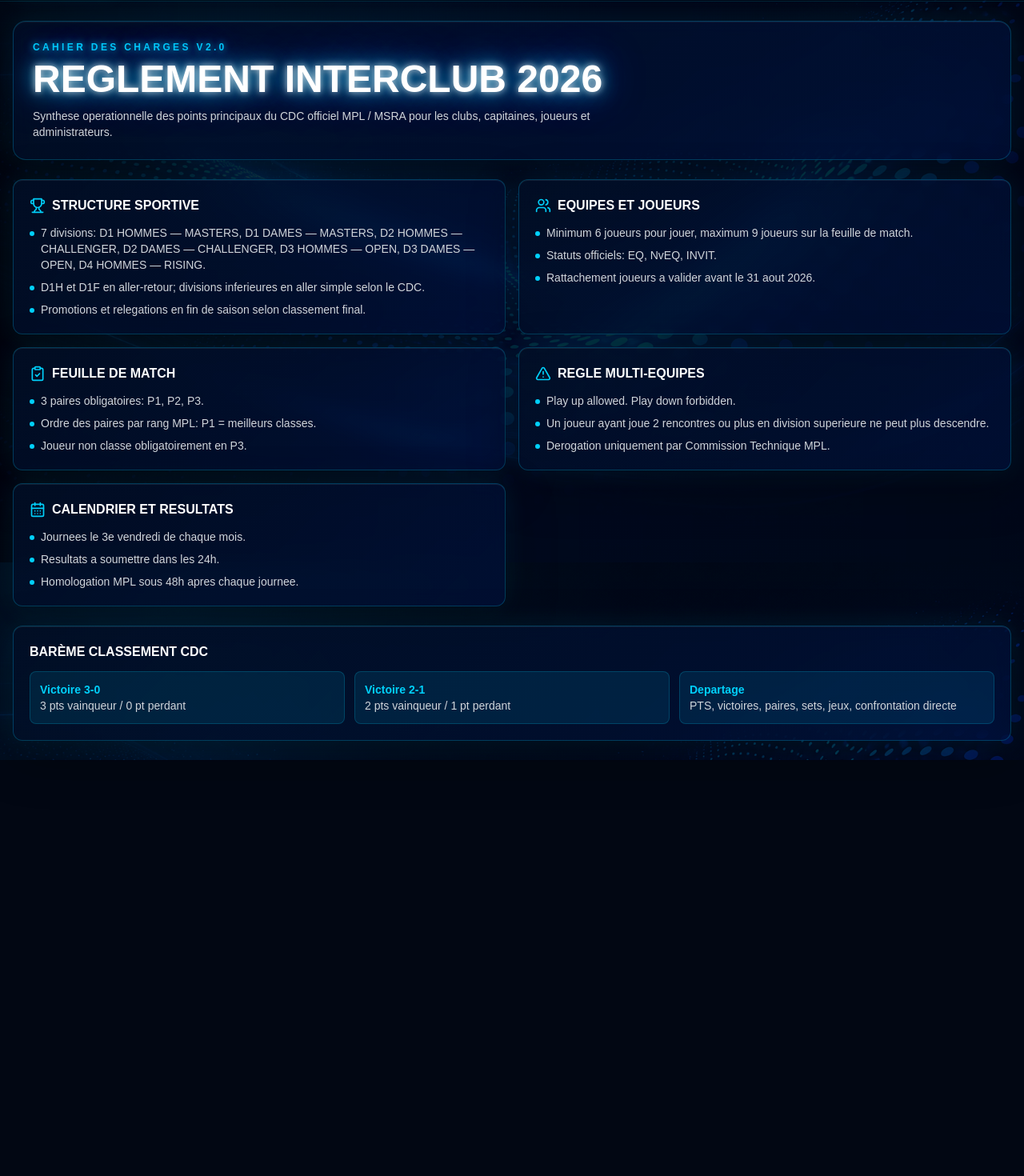
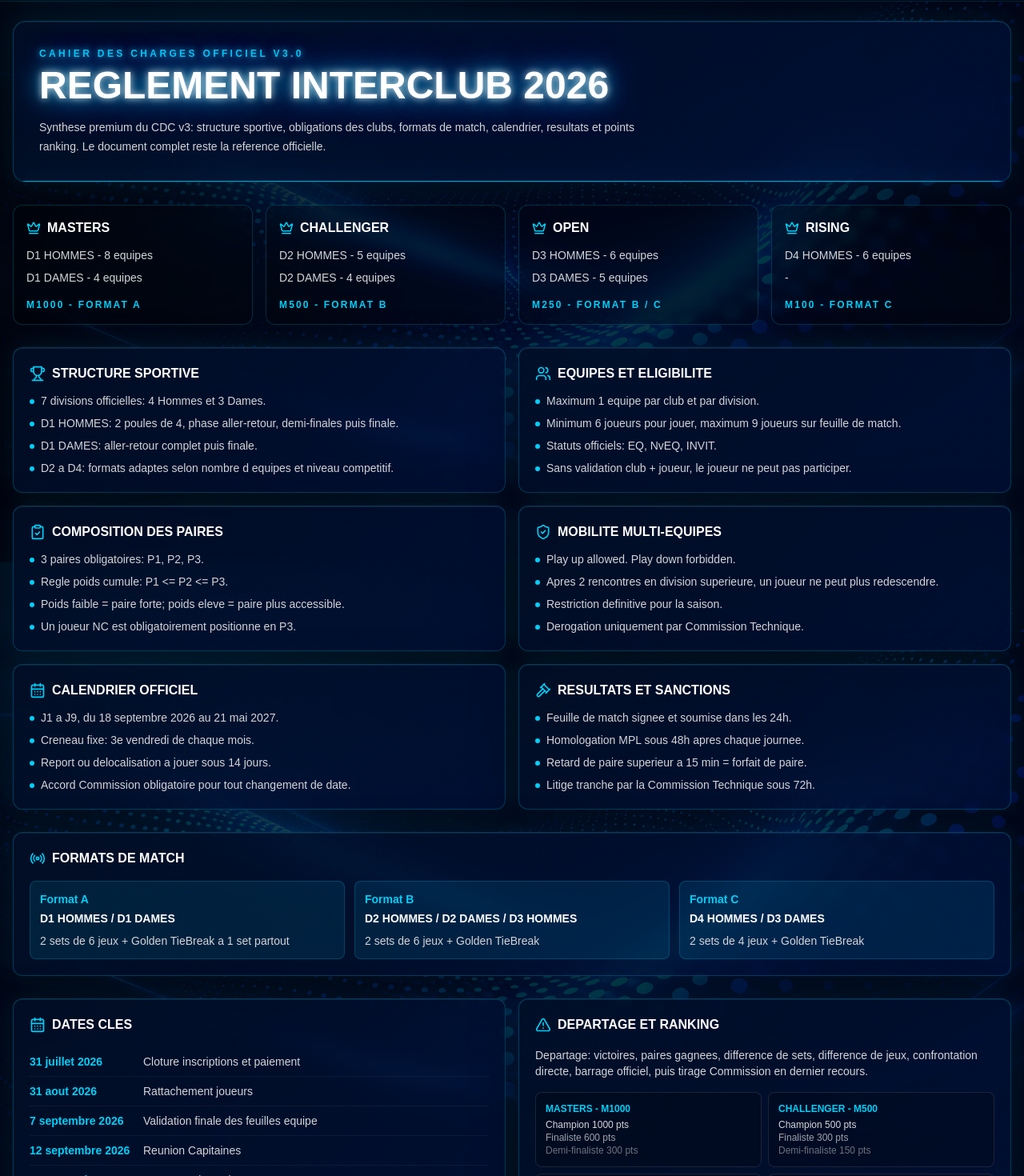
Before and after one commit to cboxbow/mpl-interclub-dashboard, a Next.js app: page /rules in a window 1280 px wide. Shown: the part 97-1567 px from the top of the page at 80% size. Before the commit the page ends 1047 px from the top, so only its background shows below. Built offline with nearby package versions, Linux system fonts and the light colour scheme.

Commit message:
feat: align site with CDC v3

```diff
--- a/src/app/calendar/page.tsx
+++ b/src/app/calendar/page.tsx
@@ -4,6 +4,16 @@ import { CalendarDays, ShieldCheck } from 'lucide-react'
 import Link from 'next/link'
 
 export const revalidate = 3600
+
+const cdcNotes: Record<number, string> = {
+  1: "Coup d'envoi officiel",
+  4: 'Finale D2 Dames',
+  5: 'Finale D3 Dames',
+  6: 'Fin poules D1 Dames',
+  7: 'Demi-finales D1 Hommes + finale D1 Dames',
+  8: 'Grande finale D1 Hommes + finales D3/D4 Hommes',
+  9: 'Finale D2 Hommes + cloture saison',
+}
 
 export default async function CalendarPage() {
   const sb = getSupabaseAdmin()
@@ -35,7 +45,7 @@ export default async function CalendarPage() {
             <p className="text-sm text-cyan mt-2 font-semibold uppercase tracking-[0.18em]">
               Every club. Every player. Every point counts.
             </p>
-            <p className="text-sm text-gray-400 mt-1">3e vendredi de chaque mois</p>
+            <p className="text-sm text-gray-400 mt-1">CDC v3.0 - J1 a J9, 3e vendredi de chaque mois</p>
           </div>
           <div className="flex items-start gap-3 rounded-xl border border-cyan/20 bg-cyan/10 p-3 max-w-md">
             <ShieldCheck size={20} className="text-cyan shrink-0 mt-0.5"/>
@@ -67,6 +77,11 @@ export default async function CalendarPage() {
                 <div>
                   <div className="font-bold text-cyan text-lg">J{j.number}</div>
                   <div className="text-sm text-gray-300">{j.label}</div>
+                  {cdcNotes[j.number] && (
+                    <div className="mt-1 text-xs font-semibold uppercase tracking-[0.14em] text-cyan/80">
+                      {cdcNotes[j.number]}
+                    </div>
+                  )}
                 </div>
                 <div className={`text-xs px-2 py-0.5 rounded-full font-medium
                   ${j.status==='completed' ? 'bg-green-500/20 text-green-400'
--- a/src/app/rules/page.tsx
+++ b/src/app/rules/page.tsx
@@ -1,105 +1,207 @@
-import { AlertTriangle, CalendarDays, ClipboardCheck, Trophy, Users } from 'lucide-react'
+import { AlertTriangle, CalendarDays, ClipboardCheck, Crown, Gavel, Radio, ShieldCheck, Trophy, Users } from 'lucide-react'
 
-const sections = [
+const divisionPyramid = [
+  { level: 'MASTERS', men: 'D1 HOMMES - 8 equipes', women: 'D1 DAMES - 4 equipes', ranking: 'M1000', format: 'Format A' },
+  { level: 'CHALLENGER', men: 'D2 HOMMES - 5 equipes', women: 'D2 DAMES - 4 equipes', ranking: 'M500', format: 'Format B' },
+  { level: 'OPEN', men: 'D3 HOMMES - 6 equipes', women: 'D3 DAMES - 5 equipes', ranking: 'M250', format: 'Format B / C' },
+  { level: 'RISING', men: 'D4 HOMMES - 6 equipes', women: '-', ranking: 'M100', format: 'Format C' },
+]
+
+const keyDates = [
+  ['31 juillet 2026', 'Cloture inscriptions et paiement'],
+  ['31 aout 2026', 'Rattachement joueurs'],
+  ['7 septembre 2026', 'Validation finale des feuilles equipe'],
+  ['12 septembre 2026', 'Reunion Capitaines'],
+  ['18 septembre 2026', 'J1 - Coup d envoi'],
+  ['16 avril 2027', 'Grande finale D1 HOMMES Masters'],
+  ['21 mai 2027', 'Finale D2 HOMMES et cloture saison'],
+]
+
+const cards = [
   {
     icon: Trophy,
     title: 'Structure sportive',
     items: [
-      '7 divisions: D1 HOMMES — MASTERS, D1 DAMES — MASTERS, D2 HOMMES — CHALLENGER, D2 DAMES — CHALLENGER, D3 HOMMES — OPEN, D3 DAMES — OPEN, D4 HOMMES — RISING.',
-      'D1H et D1F en aller-retour; divisions inferieures en aller simple selon le CDC.',
-      'Promotions et relegations en fin de saison selon classement final.',
+      '7 divisions officielles: 4 Hommes et 3 Dames.',
+      'D1 HOMMES: 2 poules de 4, phase aller-retour, demi-finales puis finale.',
+      'D1 DAMES: aller-retour complet puis finale.',
+      'D2 a D4: formats adaptes selon nombre d equipes et niveau competitif.',
     ],
   },
   {
     icon: Users,
-    title: 'Equipes et joueurs',
+    title: 'Equipes et eligibilite',
     items: [
-      'Minimum 6 joueurs pour jouer, maximum 9 joueurs sur la feuille de match.',
+      'Maximum 1 equipe par club et par division.',
+      'Minimum 6 joueurs pour jouer, maximum 9 joueurs sur feuille de match.',
       'Statuts officiels: EQ, NvEQ, INVIT.',
-      'Rattachement joueurs a valider avant le 31 aout 2026.',
+      'Sans validation club + joueur, le joueur ne peut pas participer.',
     ],
   },
   {
     icon: ClipboardCheck,
-    title: 'Feuille de match',
+    title: 'Composition des paires',
     items: [
       '3 paires obligatoires: P1, P2, P3.',
-      'Ordre des paires par rang MPL: P1 = meilleurs classes.',
-      'Joueur non classe obligatoirement en P3.',
+      'Regle poids cumule: P1 <= P2 <= P3.',
+      'Poids faible = paire forte; poids eleve = paire plus accessible.',
+      'Un joueur NC est obligatoirement positionne en P3.',
     ],
   },
   {
-    icon: AlertTriangle,
-    title: 'Regle multi-equipes',
+    icon: ShieldCheck,
+    title: 'Mobilite multi-equipes',
     items: [
       'Play up allowed. Play down forbidden.',
-      'Un joueur ayant joue 2 rencontres ou plus en division superieure ne peut plus descendre.',
-      'Derogation uniquement par Commission Technique MPL.',
+      'Apres 2 rencontres en division superieure, un joueur ne peut plus redescendre.',
+      'Restriction definitive pour la saison.',
+      'Derogation uniquement par Commission Technique.',
     ],
   },
   {
     icon: CalendarDays,
-    title: 'Calendrier et resultats',
+    title: 'Calendrier officiel',
     items: [
-      'Journees le 3e vendredi de chaque mois.',
-      'Resultats a soumettre dans les 24h.',
+      'J1 a J9, du 18 septembre 2026 au 21 mai 2027.',
+      'Creneau fixe: 3e vendredi de chaque mois.',
+      'Report ou delocalisation a jouer sous 14 jours.',
+      'Accord Commission obligatoire pour tout changement de date.',
+    ],
+  },
+  {
+    icon: Gavel,
+    title: 'Resultats et sanctions',
+    items: [
+      'Feuille de match signee et soumise dans les 24h.',
       'Homologation MPL sous 48h apres chaque journee.',
+      'Retard de paire superieur a 15 min = forfait de paire.',
+      'Litige tranche par la Commission Technique sous 72h.',
     ],
   },
 ]
 
+const formats = [
+  ['Format A', 'D1 HOMMES / D1 DAMES', '2 sets de 6 jeux + Golden TieBreak a 1 set partout'],
+  ['Format B', 'D2 HOMMES / D2 DAMES / D3 HOMMES', '2 sets de 6 jeux + Golden TieBreak'],
+  ['Format C', 'D4 HOMMES / D3 DAMES', '2 sets de 4 jeux + Golden TieBreak'],
+]
+
+const rankingPoints = [
+  ['MASTERS', 'M1000', 'Champion 1000 pts', 'Finaliste 600 pts', 'Demi-finaliste 300 pts'],
+  ['CHALLENGER', 'M500', 'Champion 500 pts', 'Finaliste 300 pts', 'Demi-finaliste 150 pts'],
+  ['OPEN', 'M250', 'Champion 250 pts', 'Finaliste 150 pts', 'Demi-finaliste 75 pts'],
+  ['RISING', 'M100', 'Champion 100 pts', 'Finaliste 60 pts', 'Demi-finaliste 20 pts'],
+]
+
 export default function RulesPage() {
   return (
-    <div className="space-y-6">
-      <div className="glass-panel rounded-2xl p-6">
-        <div className="text-xs font-bold uppercase tracking-[0.28em] interclub-blue-text mb-2">
-          Cahier des charges v2.0
+    <div className="space-y-7">
+      <section className="glass-panel overflow-hidden rounded-2xl">
+        <div className="relative p-6 sm:p-8">
+          <div className="absolute inset-x-0 bottom-0 h-px bg-cyan/70 shadow-[0_0_30px_rgba(1,208,251,0.9)]" />
+          <div className="max-w-4xl">
+            <div className="mb-2 text-xs font-bold uppercase tracking-[0.28em] interclub-blue-text">
+              Cahier des charges officiel v3.0
             </div>
-        <h1 className="interclub-title text-3xl sm:text-5xl font-black uppercase leading-none">
+            <h1 className="interclub-title text-3xl font-black uppercase leading-none sm:text-5xl">
               Reglement Interclub 2026
             </h1>
-        <p className="text-gray-300 text-sm mt-3 max-w-3xl">
-          Synthese operationnelle des points principaux du CDC officiel MPL / MSRA pour les clubs,
-          capitaines, joueurs et administrateurs.
+            <p className="mt-4 max-w-3xl text-sm leading-6 text-gray-300">
+              Synthese premium du CDC v3: structure sportive, obligations des clubs,
+              formats de match, calendrier, resultats et points ranking. Le document complet reste la reference officielle.
             </p>
           </div>
+        </div>
+      </section>
 
-      <div className="grid grid-cols-1 lg:grid-cols-2 gap-4">
-        {sections.map(({ icon: Icon, title, items }) => (
-          <section key={title} className="glass-panel rounded-xl p-5">
-            <div className="flex items-center gap-2 mb-3">
-              <Icon size={20} className="text-cyan"/>
+      <section className="grid grid-cols-1 gap-4 lg:grid-cols-4">
+        {divisionPyramid.map(row => (
+          <div key={row.level} className="rounded-xl border border-cyan/20 bg-black/25 p-4 backdrop-blur">
+            <div className="mb-3 flex items-center gap-2">
+              <Crown size={18} className="text-cyan" />
+              <h2 className="font-black uppercase text-white">{row.level}</h2>
+            </div>
+            <div className="space-y-2 text-sm">
+              <div className="text-gray-300">{row.men}</div>
+              <div className="text-gray-300">{row.women}</div>
+              <div className="pt-2 text-xs font-bold uppercase tracking-[0.18em] text-cyan">{row.ranking} - {row.format}</div>
+            </div>
+          </div>
+        ))}
+      </section>
+
+      <section className="grid grid-cols-1 gap-4 lg:grid-cols-2">
+        {cards.map(({ icon: Icon, title, items }) => (
+          <div key={title} className="glass-panel rounded-xl p-5">
+            <div className="mb-3 flex items-center gap-2">
+              <Icon size={20} className="text-cyan" />
               <h2 className="font-black uppercase text-white">{title}</h2>
             </div>
             <ul className="space-y-2 text-sm text-gray-300">
               {items.map(item => (
                 <li key={item} className="flex gap-2">
-                  <span className="mt-2 h-1.5 w-1.5 rounded-full bg-cyan shrink-0"/>
+                  <span className="mt-2 h-1.5 w-1.5 shrink-0 rounded-full bg-cyan" />
                   <span>{item}</span>
                 </li>
               ))}
             </ul>
+          </div>
+        ))}
       </section>
+
+      <section className="glass-panel rounded-xl p-5">
+        <div className="mb-4 flex items-center gap-2">
+          <Radio size={20} className="text-cyan" />
+          <h2 className="font-black uppercase text-white">Formats de match</h2>
+        </div>
+        <div className="grid grid-cols-1 gap-3 md:grid-cols-3">
+          {formats.map(([format, divisions, rule]) => (
+            <div key={format} className="rounded-lg border border-cyan/20 bg-cyan/10 p-3 text-sm">
+              <div className="font-black text-cyan">{format}</div>
+              <div className="mt-1 font-semibold text-white">{divisions}</div>
+              <div className="mt-2 text-gray-300">{rule}</div>
+            </div>
           ))}
+        </div>
+      </section>
+
+      <section className="grid grid-cols-1 gap-4 lg:grid-cols-[1fr_1fr]">
+        <div className="glass-panel rounded-xl p-5">
+          <div className="mb-4 flex items-center gap-2">
+            <CalendarDays size={20} className="text-cyan" />
+            <h2 className="font-black uppercase text-white">Dates cles</h2>
+          </div>
+          <div className="divide-y divide-white/5">
+            {keyDates.map(([date, event]) => (
+              <div key={date} className="grid grid-cols-[130px_1fr] gap-3 py-2 text-sm">
+                <div className="font-bold text-cyan">{date}</div>
+                <div className="text-gray-300">{event}</div>
+              </div>
+            ))}
+          </div>
         </div>
 
         <div className="glass-panel rounded-xl p-5">
-        <h2 className="font-black uppercase text-white mb-3">Barème classement CDC</h2>
-        <div className="grid grid-cols-1 sm:grid-cols-3 gap-3 text-sm">
-          <div className="rounded-lg border border-cyan/20 bg-cyan/10 p-3">
-            <div className="font-bold text-cyan">Victoire 3-0</div>
-            <div className="text-gray-300">3 pts vainqueur / 0 pt perdant</div>
+          <div className="mb-4 flex items-center gap-2">
+            <AlertTriangle size={20} className="text-cyan" />
+            <h2 className="font-black uppercase text-white">Departage et ranking</h2>
           </div>
-          <div className="rounded-lg border border-cyan/20 bg-cyan/10 p-3">
-            <div className="font-bold text-cyan">Victoire 2-1</div>
-            <div className="text-gray-300">2 pts vainqueur / 1 pt perdant</div>
+          <div className="mb-4 text-sm text-gray-300">
+            Departage: victoires, paires gagnees, difference de sets, difference de jeux,
+            confrontation directe, barrage officiel, puis tirage Commission en dernier recours.
           </div>
-          <div className="rounded-lg border border-cyan/20 bg-cyan/10 p-3">
-            <div className="font-bold text-cyan">Departage</div>
-            <div className="text-gray-300">PTS, victoires, paires, sets, jeux, confrontation directe</div>
+          <div className="grid grid-cols-1 gap-2 text-xs sm:grid-cols-2">
+            {rankingPoints.map(([division, equivalent, champion, finalist, semi]) => (
+              <div key={division} className="rounded-lg border border-white/10 bg-black/20 p-3">
+                <div className="font-black text-cyan">{division} - {equivalent}</div>
+                <div className="mt-1 text-gray-300">{champion}</div>
+                <div className="text-gray-400">{finalist}</div>
+                <div className="text-gray-500">{semi}</div>
+              </div>
+            ))}
           </div>
         </div>
-      </div>
+      </section>
     </div>
   )
 }
```
Also changed, not shown: 2 other files (tests, documents, lock files or other folders). Lines whose indentation alone changed are shown as unchanged.
